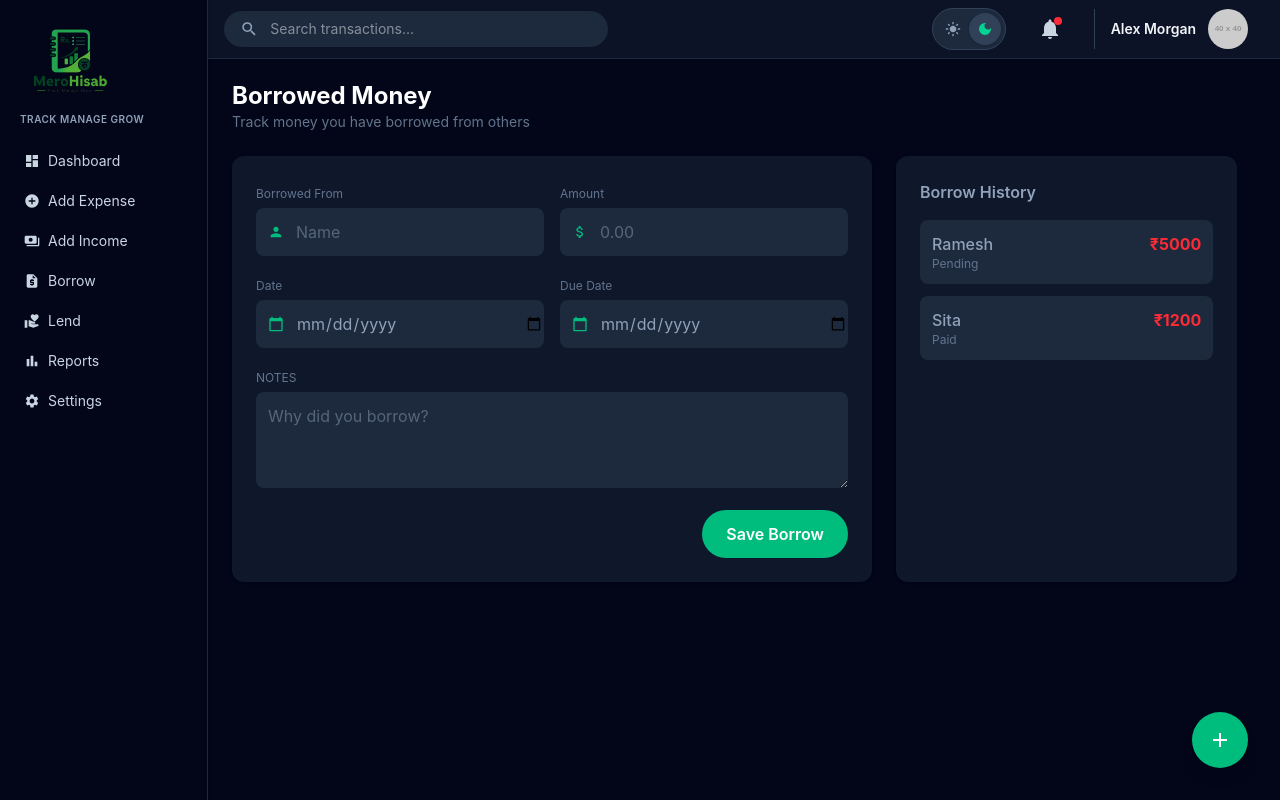
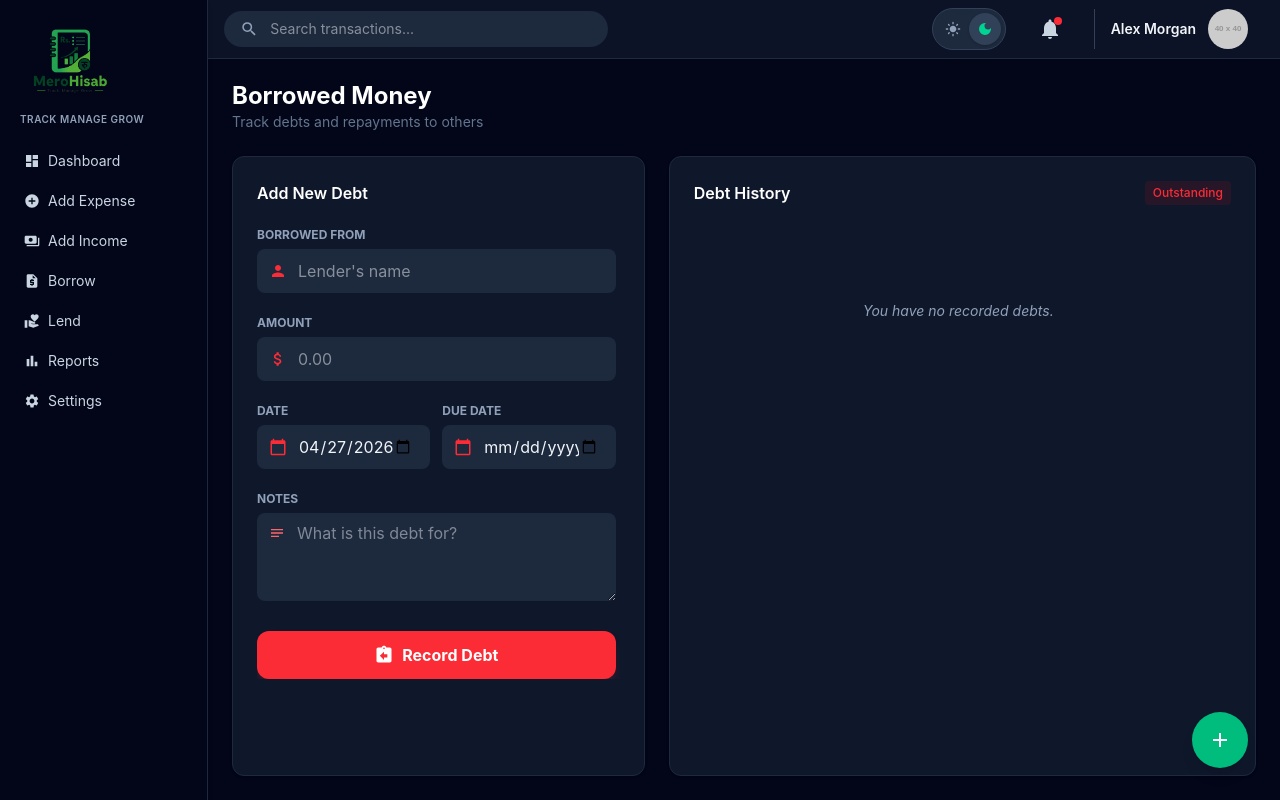
Before and after one commit to Foolmannn/MeroHisab, a React (Vite) app: page /borrow in a window 1280 px wide. Built offline with nearby package versions, Linux system fonts and the light colour scheme.

Commit message:
Added functionality in the borrow section

```diff
--- a/src/pages/Borrow.jsx
+++ b/src/pages/Borrow.jsx
@@ -1,106 +1,204 @@
-import { MdPerson, MdCalendarToday, MdAttachMoney } from "react-icons/md";
+import React, { useState } from "react";
+import { useTransactions } from "../contexts/TransactionContext";
+import {
+  MdPerson,
+  MdCalendarToday,
+  MdAttachMoney,
+  MdNotes,
+  MdAssignmentReturn
+} from "react-icons/md";
 
 export default function BorrowSection() {
+  const { transactions, addTransaction } = useTransactions();
+
+  const [form, setForm] = useState({
+    borrowedFrom: "",
+    amount: "",
+    date: new Date().toISOString().split("T")[0],
+    dueDate: "",
+    notes: "",
+  });
+
+  const handleChange = (e) => {
+    setForm({ ...form, [e.target.name]: e.target.value });
+  };
+
+  const handleSubmit = (e) => {
+    e.preventDefault();
+    if (!form.borrowedFrom || !form.amount) {
+      alert("Please enter the source and amount");
+      return;
+    }
+
+    const newTransaction = {
+      id: Date.now().toString(),
+      type: "borrow", // Tagged as borrow
+      amount: Number(form.amount),
+      person: form.borrowedFrom,
+      date: form.date,
+      dueDate: form.dueDate,
+      note: form.notes,
+      status: "Pending",
+    };
+
+    addTransaction(newTransaction);
+
+    // Reset Form
+    setForm({
+      borrowedFrom: "",
+      amount: "",
+      date: new Date().toISOString().split("T")[0],
+      dueDate: "",
+      notes: "",
+    });
+  };
+
   return (
-    <main className="ml-52 pt-20 px-6 pb-6 min-h-screen bg-slate-50 dark:bg-slate-950 transition-colors dark:text-slate-400">
-      <div className="max-w-6xl mx-auto flex flex-col gap-6">
+    <main className="ml-52 pt-20 px-6 pb-6 h-screen  bg-slate-50 dark:bg-slate-950 transition-colors">
+      <div className="max-w-6xl mx-auto flex flex-col h-full gap-6">
+
         {/* HEADER */}
-        <div>
-          <h2 className="text-2xl font-bold text-slate-800 dark:text-white">
-            Borrowed Money
-          </h2>
-          <p className="text-sm text-slate-500">
-            Track money you have borrowed from others
-          </p>
+        <div className="flex-shrink-0">
+          <h2 className="text-2xl font-bold text-slate-800 dark:text-white">Borrowed Money</h2>
+          <p className="text-sm text-slate-500">Track debts and repayments to others</p>
         </div>
 
-        {/* FORM CARD */}
-        <div className="flex">
-          <div className="bg-white mr-6 min-w-1/2 dark:bg-slate-900 rounded-xl shadow p-6 dark:text-slate-400">
-            <form className="grid grid-cols-1 md:grid-cols-2 gap-4">
-              {/* PERSON */}
+        {/* SIDE-BY-SIDE CONTENT */}
+        <div className="grid grid-cols-1 lg:grid-cols-12 gap-6 flex-grow min-h-0 ">
+
+          {/* LEFT: FORM (5 cols) */}
+          <div className="lg:col-span-5 bg-white dark:bg-slate-900 rounded-xl shadow-sm p-6 border border-slate-200 dark:border-slate-800 flex flex-col">
+            <h3 className="font-semibold mb-4 dark:text-white text-red-500">Add New Debt</h3>
+            <form onSubmit={handleSubmit} className="flex flex-col gap-4 overflow-y-auto pr-1">
               <Input
                 label="Borrowed From"
+                name="borrowedFrom"
+                value={form.borrowedFrom}
+                onChange={handleChange}
                 icon={<MdPerson />}
-                placeholder="Name"
+                placeholder="Lender's name"
               />
-
-              {/* AMOUNT */}
               <Input
                 label="Amount"
+                name="amount"
+                value={form.amount}
+                onChange={handleChange}
                 icon={<MdAttachMoney />}
+                type="number"
                 placeholder="0.00"
-                type="number"
               />
-
-              {/* DATE */}
-              <Input label="Date" icon={<MdCalendarToday />} type="date" />
-
-              {/* DUE DATE */}
-              <Input label="Due Date" icon={<MdCalendarToday />} type="date" />
-
-              {/* NOTES */}
-              <div className="md:col-span-2">
-                <label className="text-xs text-slate-500">NOTES</label>
-                <textarea
-                  className="w-full mt-1 p-3 rounded-lg bg-slate-100 dark:bg-slate-800"
-                  rows="3"
-                  placeholder="Why did you borrow?"
+              <div className="grid grid-cols-2 gap-3">
+                <Input
+                  label="Date"
+                  name="date"
+                  value={form.date}
+                  onChange={handleChange}
+                  icon={<MdCalendarToday />}
+                  type="date"
+                />
+                <Input
+                  label="Due Date"
+                  name="dueDate"
+                  value={form.dueDate}
+                  onChange={handleChange}
+                  icon={<MdCalendarToday />}
+                  type="date"
                 />
               </div>
 
-              {/* BUTTON */}
-              <div className="md:col-span-2 flex justify-end">
-                <button className="px-6 h-12 bg-emerald-500 text-white rounded-full font-semibold cursor-pointer">
-                  Save Borrow
-                </button>
+              <div>
+                <label className="text-xs font-bold text-slate-500 dark:text-slate-400">NOTES</label>
+                <div className="relative mt-1">
+                  <MdNotes className="absolute left-3 top-3 text-red-400" />
+                  <textarea
+                    name="notes"
+                    value={form.notes}
+                    onChange={handleChange}
+                    className="w-full pl-10 p-2 rounded-lg bg-slate-100 dark:bg-slate-800 dark:text-slate-200 outline-none focus:ring-2 ring-red-500/20"
+                    rows="3"
+                    placeholder="What is this debt for?"
+                  />
+                </div>
               </div>
+
+              <button type="submit" className="w-full h-12 mt-2 bg-red-500 hover:bg-red-600 text-white rounded-xl font-bold flex items-center justify-center gap-2 transition-all active:scale-95 shadow-lg shadow-red-500/20">
+                <MdAssignmentReturn className="text-xl" />
+                Record Debt
+              </button>
             </form>
           </div>
 
-          {/* LIST */}
-          <div className="bg-white min-w-1/3 dark:bg-slate-900 rounded-xl shadow p-6 ">
-            <h3 className="font-semibold mb-4">Borrow History</h3>
+          {/* RIGHT: HISTORY (7 cols) */}
+          <div className="lg:col-span-7 bg-white dark:bg-slate-900 rounded-xl shadow-sm p-6 border border-slate-200 dark:border-slate-800 flex flex-col min-h-0">
+            <div className="flex justify-between items-center mb-4">
+              <h3 className="font-semibold dark:text-white">Debt History</h3>
+              <span className="text-xs font-medium px-2 py-1 bg-red-50 dark:bg-red-900/20 text-red-500 rounded">
+                Outstanding
+              </span>
+            </div>
 
-            <div className="flex flex-col gap-3">
-              <BorrowItem name="Ramesh" amount="₹5000" status="Pending" />
-              <BorrowItem name="Sita" amount="₹1200" status="Paid" />
+            {/* SCROLLABLE LIST */}
+            <div className="flex flex-col gap-3 overflow-y-auto pr-2 custom-scrollbar">
+              {transactions.filter(t => t.type === "borrow").length === 0 ? (
+                <div className="flex flex-col items-center justify-center py-20 text-slate-400">
+                  <p className="text-sm italic">You have no recorded debts.</p>
+                </div>
+              ) : (
+                transactions
+                  .filter(t => t.type === "borrow")
+                  .sort((a, b) => new Date(b.date) - new Date(a.date))
+                  .map((t) => (
+                    <BorrowItem key={t.id} transaction={t} />
+                  ))
+              )}
             </div>
           </div>
+
         </div>
       </div>
     </main>
   );
 }
 
-/* INPUT */
+/* REUSABLE INPUT */
 function Input({ label, icon, ...props }) {
   return (
     <div>
-      <label className="text-xs text-slate-500">{label}</label>
+      <label className="text-xs font-bold text-slate-500 dark:text-slate-400 uppercase">{label}</label>
       <div className="relative mt-1">
-        <span className="absolute left-3 top-1/2 -translate-y-1/2 text-emerald-500">
+        <span className="absolute left-3 top-1/2 -translate-y-1/2 text-red-500 text-lg">
           {icon}
         </span>
         <input
           {...props}
-          className="w-full h-12 pl-10 rounded-lg bg-slate-100 dark:bg-slate-800 outline-none"
+          className="w-full h-11 pl-10 pr-4 rounded-lg bg-slate-100 dark:bg-slate-800 dark:text-slate-100 outline-none focus:ring-2 ring-red-500/20 transition-all border border-transparent focus:border-red-500/50"
         />
       </div>
     </div>
   );
 }
 
-/* ITEM */
-function BorrowItem({ name, amount, status }) {
+/* ITEM CARD */
+function BorrowItem({ transaction }) {
   return (
-    <div className="flex justify-between p-3 rounded-lg bg-slate-50 dark:bg-slate-800">
-      <div>
-        <p className="font-medium">{name}</p>
-        <p className="text-xs text-slate-500">{status}</p>
+    <div className="flex justify-between items-center p-4 rounded-xl bg-slate-50 dark:bg-slate-800/40 border border-slate-100 dark:border-slate-800 hover:border-red-500/30 transition-all group">
+      <div className="flex flex-col">
+        <p className="font-bold text-slate-800 dark:text-slate-200 group-hover:text-red-500 transition-colors">
+          {transaction.person}
+        </p>
+        <div className="flex gap-3 items-center">
+          <p className="text-xs text-slate-500">{transaction.date}</p>
+          {transaction.dueDate && (
+            <p className="text-[10px] bg-red-100 dark:bg-red-900/30 text-red-600 dark:text-red-400 px-2 py-0.5 rounded-full font-medium">
+              Due: {transaction.dueDate}
+            </p>
+          )}
+        </div>
       </div>
-
-      <p className="font-bold text-red-500">{amount}</p>
+      <div className="text-right">
+        <p className="font-bold text-red-500 text-lg">₹{transaction.amount.toLocaleString()}</p>
+        <p className="text-[10px] text-slate-400 uppercase tracking-wider">{transaction.status}</p>
+      </div>
     </div>
   );
 }
```
